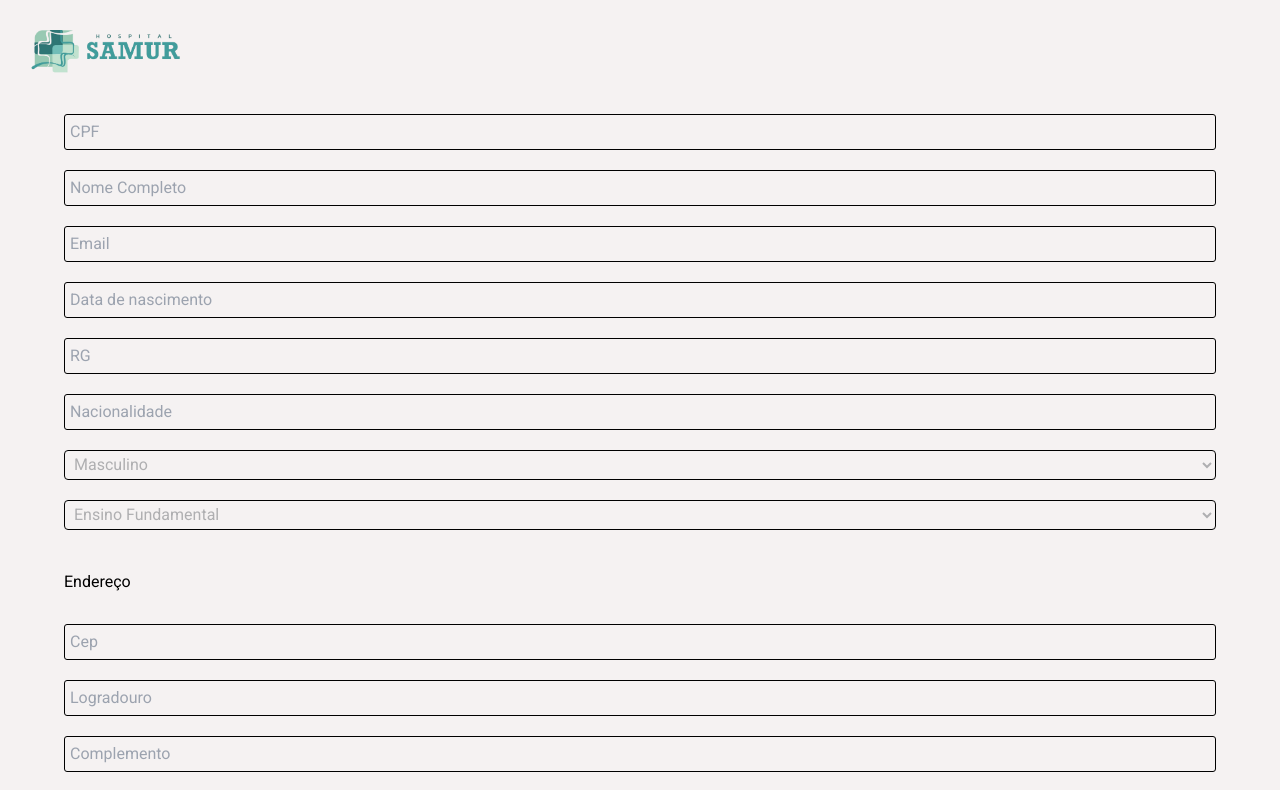
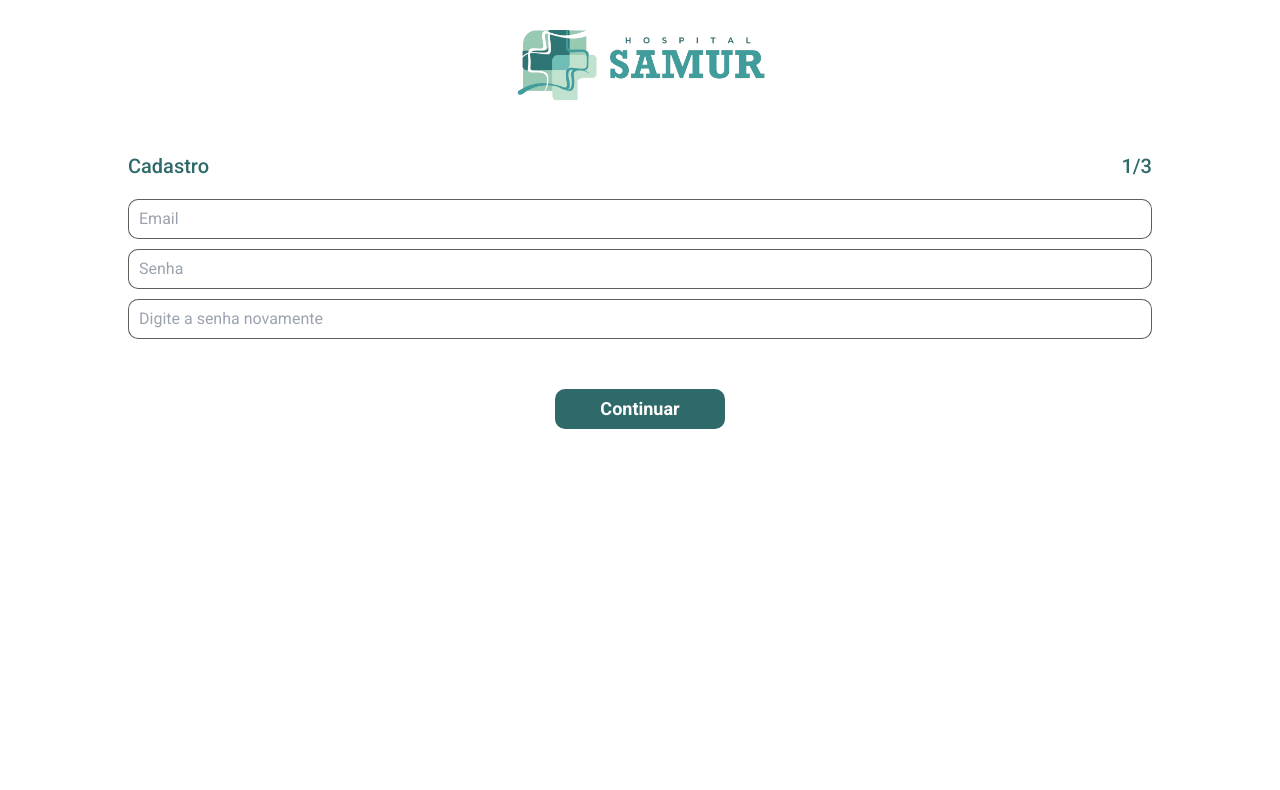
Before and after one commit to HericVirgilio/samur-portal-paciente, a Next.js app: page /cadastro in a window 1280 px wide. Shown: the top 790 px of the page. Built offline with nearby package versions, Linux system fonts and the light colour scheme.

Commit message:
inputs cadstro com validação

```diff
--- a/src/app/cadastro/page.tsx
+++ b/src/app/cadastro/page.tsx
@@ -1,11 +1,21 @@
 "use client"
+import { FormEvent, useState } from "react";
+
 import Header from "@/components/header-login-cadastro"
-import FormCadastroUsuario from "@/components/form-cadastro-usuario"
+import CadastroFormulario from "@/components/cadastro"
 export default function Cadastro() {
+
+    const [formData, setFormData] = useState({ email: "", senha: "" });
+
+    const receiveFromChild = (data:any) => {
+        setFormData(data);
+        console.log("dados: " , data.email, "senha:" , data.senha)
+    }
+
     return (
         <div>
-            <Header />
-            <FormCadastroUsuario />
+            <Header/>
+            <CadastroFormulario sendDataToParent={receiveFromChild}/>
         </div>
     )
 }
--- a/src/app/globals.css
+++ b/src/app/globals.css
@@ -3,7 +3,7 @@
 @tailwind utilities;
 
 body{
-  background-color: var(--cinza-cor-de-fundo);
+  background-color: var(--branco);
   overflow-x: hidden;
 }
 @layer base {
--- /dev/null
+++ b/src/components/cadastro/index.tsx
@@ -0,0 +1,55 @@
+import "./style.css"
+import { FormEvent, useState } from "react";
+import { FormData } from "@/interface/form-data.interface";
+
+interface Props {
+    sendDataToParent: (data: FormData) => void;
+}
+
+export default function CadastroFormulario({ sendDataToParent }: Props) {
+
+    const [email, setEmail] = useState<string>("")
+    const [senha, setSenha] = useState<string>("")
+    const [senha2, setSenha2] = useState<string>("")
+    const [erroSenha, setErroSenha] = useState<string>("")
+
+    const EnviarFormulario = (event: FormEvent<HTMLFormElement>) => {
+        event.preventDefault();
+        const DivErro = document.querySelector(".DivErro");
+        if (senha === senha2 && validarSenha(senha)) {
+            sendDataToParent({ email, senha });
+        } else if (senha != senha2) {
+            setErroSenha("As senhas são diferentes")
+        } else {
+            setErroSenha("A senha deve conter letra e numero")
+        }
+    }
+
+    const validarSenha = (senha: string) => {
+        const regex = /^(?=.*[A-Za-z])(?=.*\d)[A-Za-z\d@$!%*?&_-]{5,}$/;
+        return regex.test(senha);
+    }
+
+    return (
+        <div className="BoxForm">
+            <div className="DivCadastroTitle">
+                <h2>Cadastro</h2>
+                <p>1/3</p>
+            </div>
+            <form className="DivCadastroForm" onSubmit={EnviarFormulario}>
+                <input type="email" placeholder="Email" className="InputCadastro" id="InputPlaceholders"
+                    value={email} onChange={(e) => setEmail(e.target.value)} />
+                <input type="password" placeholder="Senha" className="InputCadastro" id="InputPlaceholders"
+                    value={senha} onChange={(e) => setSenha(e.target.value)} />
+                <input type="password" placeholder="Digite a senha novamente" className="InputCadastro" id="InputPlaceholders"
+                    value={senha2} onChange={(e) => setSenha2(e.target.value)} />
+
+                <div>
+                    {erroSenha && <div className="DivErro">{erroSenha}</div>}
+                </div>
+
+                <input type="submit" id="InputSenha" value="Continuar" className="InputCadastro" />
+            </form>
+        </div>
+    )
+}
--- /dev/null
+++ b/src/components/cadastro/style.css
@@ -0,0 +1,48 @@
+.BoxForm{
+    display: grid;
+    justify-content: center;
+    align-items: center;
+    width: 100vw;
+}
+.DivCadastroTitle{
+    display: flex;
+    justify-content: space-between;
+    color: var(--verde-escuro);
+    margin-top: 18px;
+    margin-bottom: 18px;
+    font-size: 20px;
+    font-weight: 500 ;
+}
+.DivCadastroForm{
+    display: grid;
+    width: 80vw;
+    grid-template-columns: 1fr;
+    justify-content: center;
+    align-items: center;
+    gap: 10px;
+}
+.InputCadastro{
+    height: 40px;
+    border: 1px solid rgba(0, 0, 0, 0.63);
+    border-radius: 10px;
+}
+#InputPlaceholders{
+    padding: 10px;
+}
+#InputSenha{
+    width: 170px;
+    margin: auto;
+    margin-top: 30px;
+    background-color: var(--verde-escuro);
+    color: white;
+    justify-content: center;
+    align-items: center;
+    display: flex;
+    border: none;
+    font-size: 18px;
+    font-weight: bold;
+}
+.DivErro{
+    color: red;
+    position: absolute;
+}
--- a/src/components/header-login-cadastro/index.tsx
+++ b/src/components/header-login-cadastro/index.tsx
@@ -1,9 +1,10 @@
 import Image from 'next/image'
+import "./style.css"
 
 export default function Header() {
     return(
-        <div style={{margin: "30px"}}>
-            <Image src="/images/samur-principal.png" alt="" width={150} height={80} priority />
+        <div className='DivBoxHeaderPrincipal' >
+            <Image src="/images/samur-principal.png" alt="" width={250} height={150} priority />
         </div>
     )
 }
--- /dev/null
+++ b/src/components/header-login-cadastro/style.css
@@ -0,0 +1,7 @@
+.DivBoxHeaderPrincipal{
+    width: 100vw;
+    display: flex;
+    justify-content: center;
+    margin-top: 30px;
+    margin-bottom: 30px;
+}
--- /dev/null
+++ b/src/interface/form-data.interface.ts
@@ -0,0 +1,4 @@
+export interface FormData {
+    email: string;
+    senha: string;
+}
```
